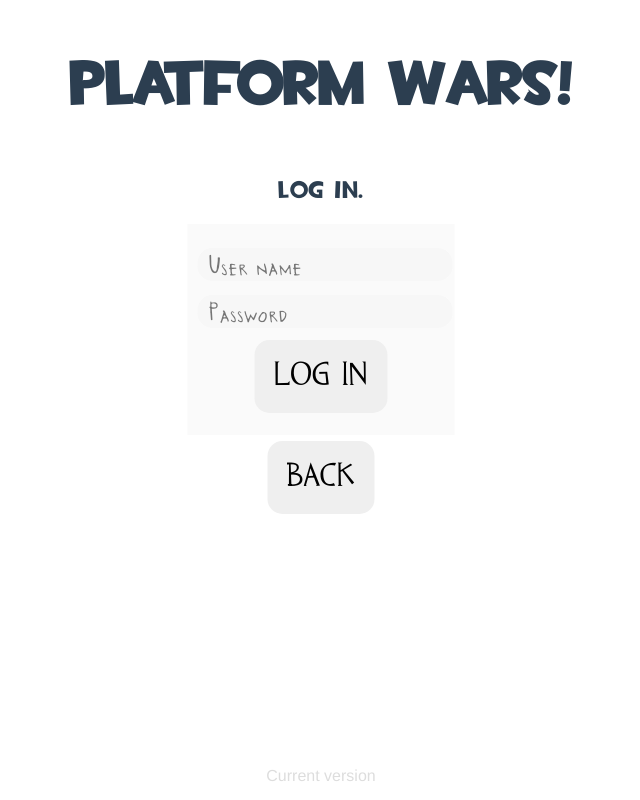
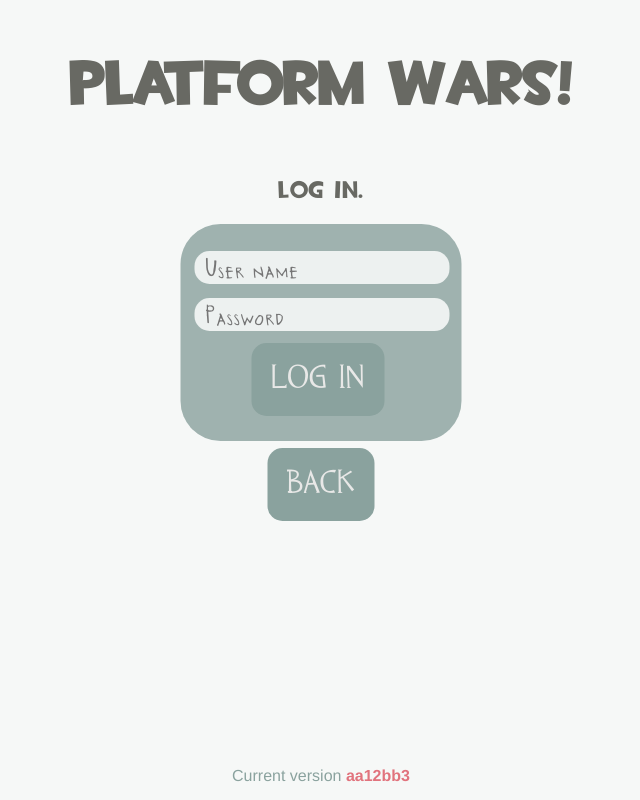
Before and after one commit to TheRealGLH/PlatformFrontend, a Vue app: page /#/login in a window 1280 px wide. Shown: the whole page, without its empty margins (319-959 px from the left). Built offline with nearby package versions, Linux system fonts and the light colour scheme.

Commit message:
updates colorscheme

```diff
--- a/src/App.vue
+++ b/src/App.vue
@@ -5,7 +5,8 @@
     <transition name="fade">
     <router-view/>
     </transition>
-    <footer class="footer">Current version <b class="version-hash">{{version}}</b></footer>
+    <!--<footer class="footer">Current version <b class="version-hash">{{version}}</b></footer>-->
+    <footer class="footer">Current version <b class="version-hash">aa12bb3</b></footer>
   </div>
 </template>
 
@@ -21,6 +22,9 @@ export default {
 </script>
 
 <style>
+body{
+ background-color: #f6f8f7;
+}
 @font-face {
   font-family: 'TF2 Bold';
   src: url('assets/fonts/tf2build.ttf') format('truetype');
@@ -37,7 +41,7 @@ h1{
   -webkit-font-smoothing: antialiased;
   -moz-osx-font-smoothing: grayscale;
   text-align: center;
-  color: #2c3e50;
+  color: #686963;
   margin-top: 60px;
 }
 .footer{
@@ -46,10 +50,10 @@ h1{
   bottom: 0;
   width: 100%;
   margin-bottom:15px;
-  color:#DDD;
+  color:#8aa29e;
 }
 .version-hash{
-  color: #FF9D1D;
+  color: #e1737d;
 }
 .fade-enter-active, .fade-leave-active {
   transition: opacity .4s
--- a/src/assets/css/menu.css
+++ b/src/assets/css/menu.css
@@ -20,10 +20,12 @@ li {
   margin: 0 1%;
 }
 a {
-  color: #42b983;
+  color: #e1737d;
 }
 button {
   border: 0px hidden #1C6EA4;
+  color: #e8e8e7;
+  background-color: #8aa29e;
   font-size: 210%;
   margin: 2%;
   padding: 20px;
@@ -55,8 +57,8 @@ transform: translateX(-50%);
   margin: 7px;
   text-indent: 9px;
   border: 0px hidden;
-  background-color:#f7f7f7;
-  color:#2E2F2E;
+  background-color:#edf1f0;
+  color:#576260;
   -webkit-border-radius: 15px;
 border-radius: 15px;
   font-family: TF2 Professor;
@@ -66,12 +68,16 @@ border-radius: 15px;
 .inputUserInfo:focus{
     -webkit-transform: scale(1.5, 1.5);
 transform: scale(1.5, 1.5);
-background-color:#f9f9f9;
+}
+.inputUserInfo:focus,.inputUserInfo:hover{
+  background-color:#fff;
 }
 .menuBox{
-	background-color:#fafafa;
-  padding:.2%;
+	background-color:#9fb2af;
+    padding:4px;
+    padding-right:10px;
   margin: .3%;
+  border-radius:40px;
   /*
   width: 110%;
   height: 110%;
```
